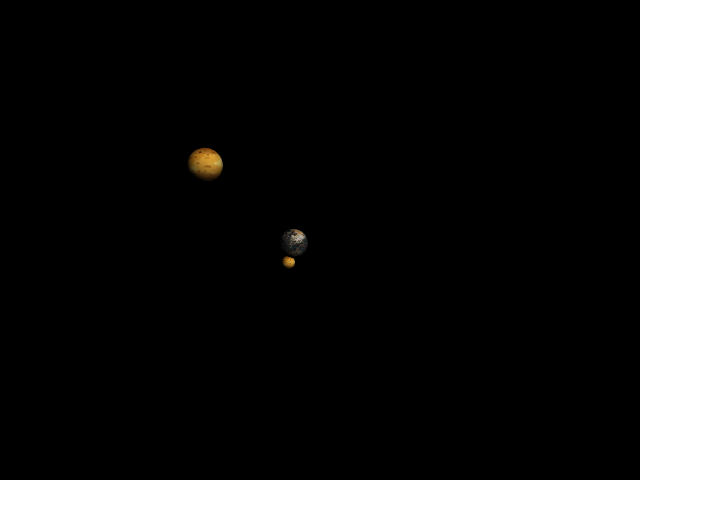
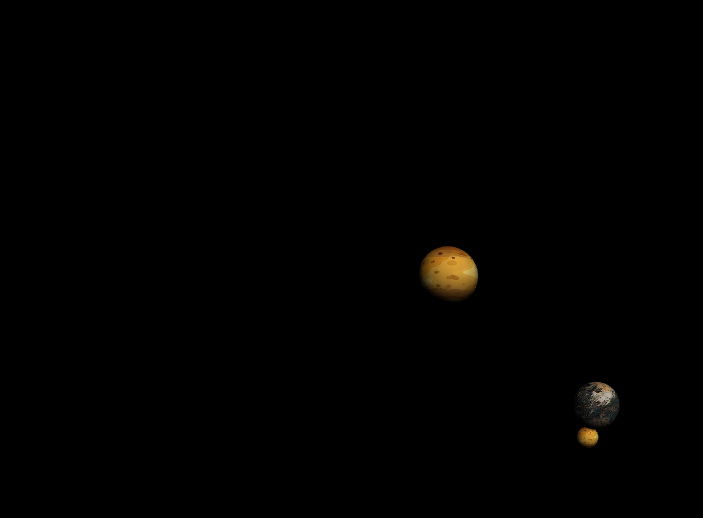
Before and after one commit to garthendrich/ArtistsOfTheGalaxy, a website with bundled scripts: page index.html in a window 1280 px wide. Shown: the whole page, without its empty margins (0-703 px from the left). Built offline with nearby package versions, Linux system fonts and the light colour scheme.

Commit message:
feat: Fit canvas to screen

```diff
--- a/index.html
+++ b/index.html
@@ -12,7 +12,9 @@
     <script src="/gl-matrix.js"></script>
   </head>
   <body>
-    <canvas id="screen" height="1000" width="1000"></canvas>
+    <div id="root">
+      <canvas id="screen"></canvas>
+    </div>
 
     <script src="/src/main.js" type="module"></script>
   </body>
--- a/main.css
+++ b/main.css
@@ -4,7 +4,8 @@
   box-sizing: border-box;
 }
 
-#screen {
-  width: 640px;
-  height: 480px;
+#root {
+  width: 100vw;
+  height: 100vh;
+  overflow: hidden;
 }
--- a/src/Renderer.js
+++ b/src/Renderer.js
@@ -13,7 +13,7 @@ export default class Renderer {
     this._initializeMatrices();
 
     this.gl.enable(this.gl.DEPTH_TEST);
-    this._setupProjection();
+    this._updateProjection();
     this._initializeCamera();
     this._initializeLighting();
     this.loadedTextures = null;
@@ -109,7 +109,7 @@ export default class Renderer {
     };
   }
 
-  _setupProjection() {
+  _updateProjection() {
     this.matrices.projection = glMatrix.mat4.create();
 
     glMatrix.mat4.perspective(
@@ -431,8 +431,8 @@ export default class Renderer {
     for (const entity of entities) this._renderObject(entity);
   }
 
-  moveCamera(x, y, z) {
-    this.camera.position = addArrays(this.camera.position, [x, y, z]);
-    this._updateCamera();
+  resize(width, height) {
+    this.gl.viewport(0, 0, width, height);
+    this._updateProjection();
   }
 }
--- a/src/main.js
+++ b/src/main.js
@@ -67,7 +67,16 @@ const textures = {
 const canvas = document.querySelector("#screen");
 const renderer = new Renderer(canvas, textures);
 
-// Animation
+document.addEventListener("DOMContentLoaded", () => {
+  resizeCanvas();
+  window.addEventListener("resize", resizeCanvas);
+});
+
+function resizeCanvas() {
+  canvas.width = window.innerWidth;
+  canvas.height = window.innerHeight;
+  renderer.resize(window.innerWidth, window.innerHeight);
+}
 
 let currentTime = Date.now();
 let lastFrameTime = 0;
```
